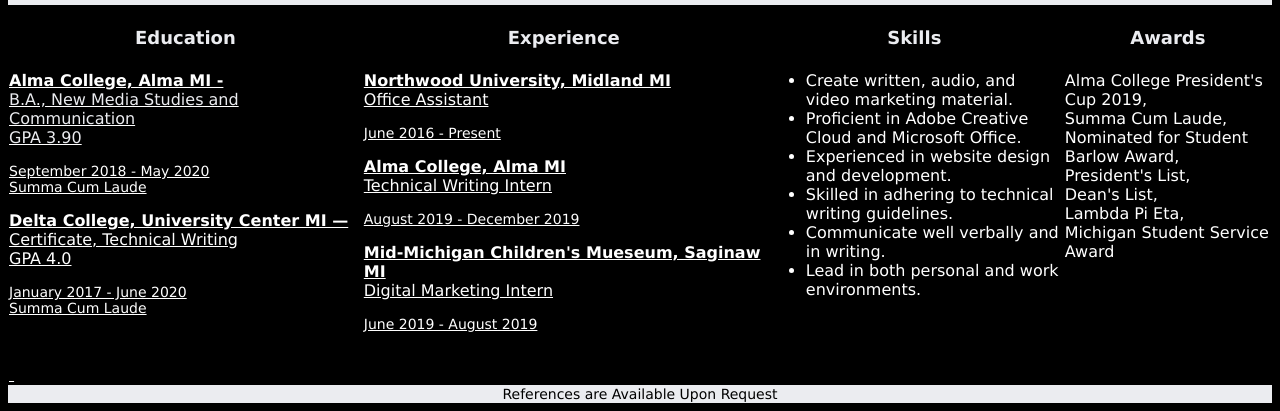
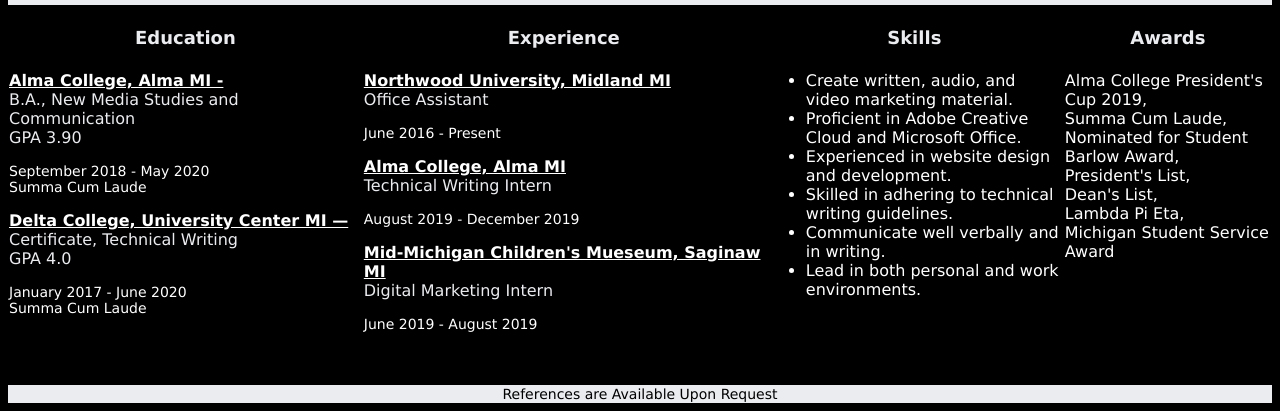
Before and after one commit to kayden1el/github.io, a plain HTML site: page index.html in a window 1280 px wide. Shown: the part 432-843 px from the top of the page. Drawn offline with Linux system fonts and the light colour scheme.

Commit message:
fix links

```diff
--- a/index.html
+++ b/index.html
@@ -96,21 +96,21 @@ a:hover {
       <td bgcolor="#000000">&nbsp;</td>
     </tr>
     <tr>
-      <td valign="top" bgcolor="#000000"><p class="style2"><span class="style11"><a href="https://www.alma.edu"> Alma College, Alma MI -<br>
+      <td valign="top" bgcolor="#000000"><p class="style2"><span class="style11"><a href="https://www.alma.edu"> Alma College, Alma MI -</a><br>
   </span><span class="style17"> B.A., New Media Studies and Communication <br> GPA 3.90 </span> </p>
       <p class="style18"> September 2018 - May 2020<br>
         Summa Cum Laude</p>
-      <p class="style17"><span class="style2"><strong><a href="https://www.delta.edu">  Delta College, University Center MI — </strong><br>
+      <p class="style17"><span class="style2"><strong><a href="https://www.delta.edu">  Delta College, University Center MI — </strong></a><br>
         Certificate, Technical Writing <br> GPA 4.0 </span></p>
       <p class="style18" dir="ltr"> January 2017 - June 2020 <br>
           Summa Cum Laude</p>
       <br>    <p class="style9">&nbsp;</p></td>
-      <td valign="top" bgcolor="#000000"><p class="style17"><strong><a href="https://www.northwood.edu">Northwood University, Midland MI</strong> <br> Office Assistant</p>
+      <td valign="top" bgcolor="#000000"><p class="style17"><strong><a href="https://www.northwood.edu">Northwood University, Midland MI</strong></a> <br> Office Assistant</p>
       <p class="style18">June 2016 - Present</p>
-      <p class="style17"><strong><a href="https://www.alma.edu">Alma College, Alma MI</strong> <br> Technical Writing Intern</p>
+      <p class="style17"><strong><a href="https://www.alma.edu">Alma College, Alma MI</strong> </a><br> Technical Writing Intern</p>
       <p class="style18">August 2019 - December 2019</p>
 
-      <p class="style17"><strong><a href="https://www.michildrensmuseum.org/">Mid-Michigan Children's Mueseum, Saginaw MI</strong> <br> Digital Marketing Intern</p>
+      <p class="style17"><strong><a href="https://www.michildrensmuseum.org/">Mid-Michigan Children's Mueseum, Saginaw MI</strong></a> <br> Digital Marketing Intern</p>
       <p class="style18">June 2019 - August 2019 </p>
 
     </td>
```
